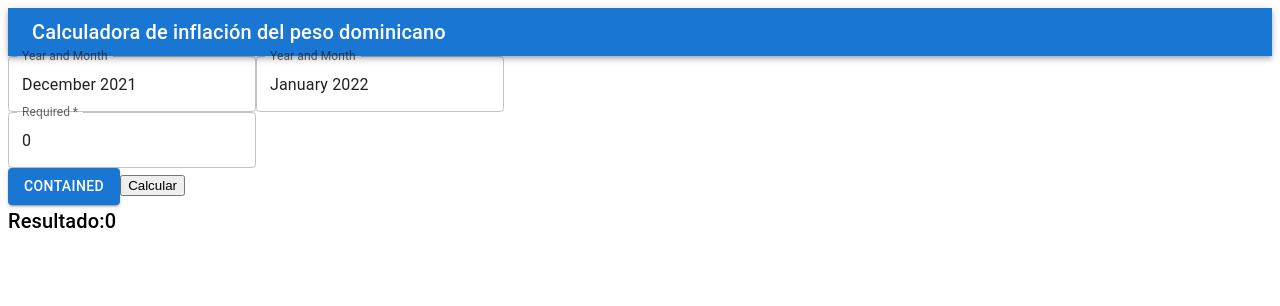
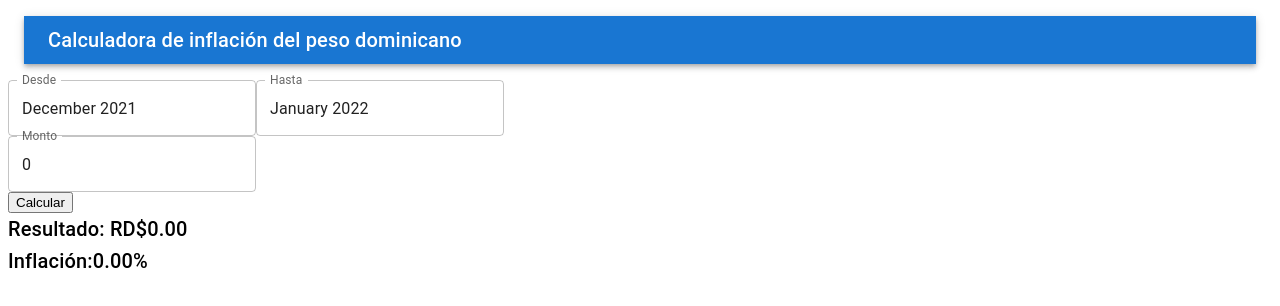
Before and after one commit to EnmanuelMinaya/dop-inflation-calculator, a React (Create React App) app: page / in a window 1280 px wide. Shown: the top 306 px of the page. Built offline with nearby package versions, Linux system fonts and the light colour scheme.

Commit message:
updating repo

```diff
--- a/src/App.js
+++ b/src/App.js
@@ -7,7 +7,6 @@ import { AdapterDateFns } from '@mui/x-date-pickers/AdapterDateFns';
 import { LocalizationProvider } from '@mui/x-date-pickers/LocalizationProvider';
 import { DatePicker } from '@mui/x-date-pickers/DatePicker';
 import IpcData from './assets/ipc.json';
-import Button from '@mui/material/Button';
 
 
 function App() {
@@ -16,6 +15,8 @@ function App() {
   const [endingDate, setEndingDate] = React.useState(new Date('2022-01-01'));
   const [amount, setAmount] = React.useState(0);
   const [resultAmount, setResultAmount] = React.useState(0);
+  const [inflationRate, setInflationRate] = React.useState(0);
+
 
   console.log(IpcData)
   const updateInitialDate = (newDate) => {
@@ -41,11 +42,9 @@ function App() {
   const calculateInflatedAmount = (amount, initialDate, endingDate) => {
 
     const initialCpi = getCpiFromDate(initialDate)
-    console.log(initialCpi)
     const endingCpi = getCpiFromDate(endingDate)
-    console.log(endingCpi)
     const inflationRate = calculateInflationRate(initialCpi, endingCpi);
-    console.log(inflationRate)
+    setInflationRate(inflationRate)
     setResultAmount(amount * endingCpi / initialCpi)
   }
 
@@ -57,7 +56,7 @@ function App() {
       <LocalizationProvider dateAdapter={AdapterDateFns}>
         <DatePicker
           views={['year', 'month']}
-          label="Year and Month"
+          label="Desde"
           minDate={new Date('2012-03-01')}
           maxDate={new Date('2023-06-01')}
           value={initialDate}
@@ -66,7 +65,7 @@ function App() {
         />
         <DatePicker
           views={['year', 'month']}
-          label="Year and Month"
+          label="Hasta"
           minDate={new Date('2012-03-01')}
           maxDate={new Date('2023-06-01')}
           value={endingDate}
@@ -77,9 +76,8 @@ function App() {
 
       <InputAmount amount={amount} onChange={updateAmount} />
 
-      <Button variant="contained">Contained</Button>
       <button onClick={handleClick}>Calcular</button>
-      <Result resultAmount={resultAmount} />
+      <Result resultAmount={resultAmount} inflationRate={inflationRate} />
     </>
   );
 }
--- a/src/components/Header.js
+++ b/src/components/Header.js
@@ -6,7 +6,7 @@ import Typography from '@mui/material/Typography';
 
 export default function Header() {
     return (
-        <Box sx={{ flexGrow: 1 }}>
+        <Box sx={{ flexGrow: 1, margin: 2 }}>
             <AppBar position="static">
                 <Toolbar variant="dense">
                     <Typography variant="h6" color="inherit" component="div">
--- a/src/components/InputAmount.js
+++ b/src/components/InputAmount.js
@@ -9,13 +9,11 @@ export default function InputAmount(props) {
         setAmount(event.target.value);
     };
 
-
     return (
         <div>
             <TextField
-                required
                 id="outlined-required"
-                label="Required"
+                label="Monto"
                 defaultValue="0"
                 onChange={handleChange}
             />
--- a/src/components/Result.js
+++ b/src/components/Result.js
@@ -4,11 +4,20 @@ import Typography from '@mui/material/Typography';
 
 const Result = (props) => {
 
-    const result = props.resultAmount;
+    const resultAmount = financial(props.resultAmount);
+    const inflationRate = financial(props.inflationRate);
+
+    function financial(x) {
+        return Number.parseFloat(x).toFixed(2);
+    }
+
     return (
         <div>
             <Typography variant="h6" color="inherit" component="div">
-                Resultado:{result}
+                Resultado: RD${resultAmount}
+            </Typography>
+            <Typography variant="h6" color="inherit" component="div">
+                Inflación:{inflationRate}%
             </Typography>
         </div>
     )
```
